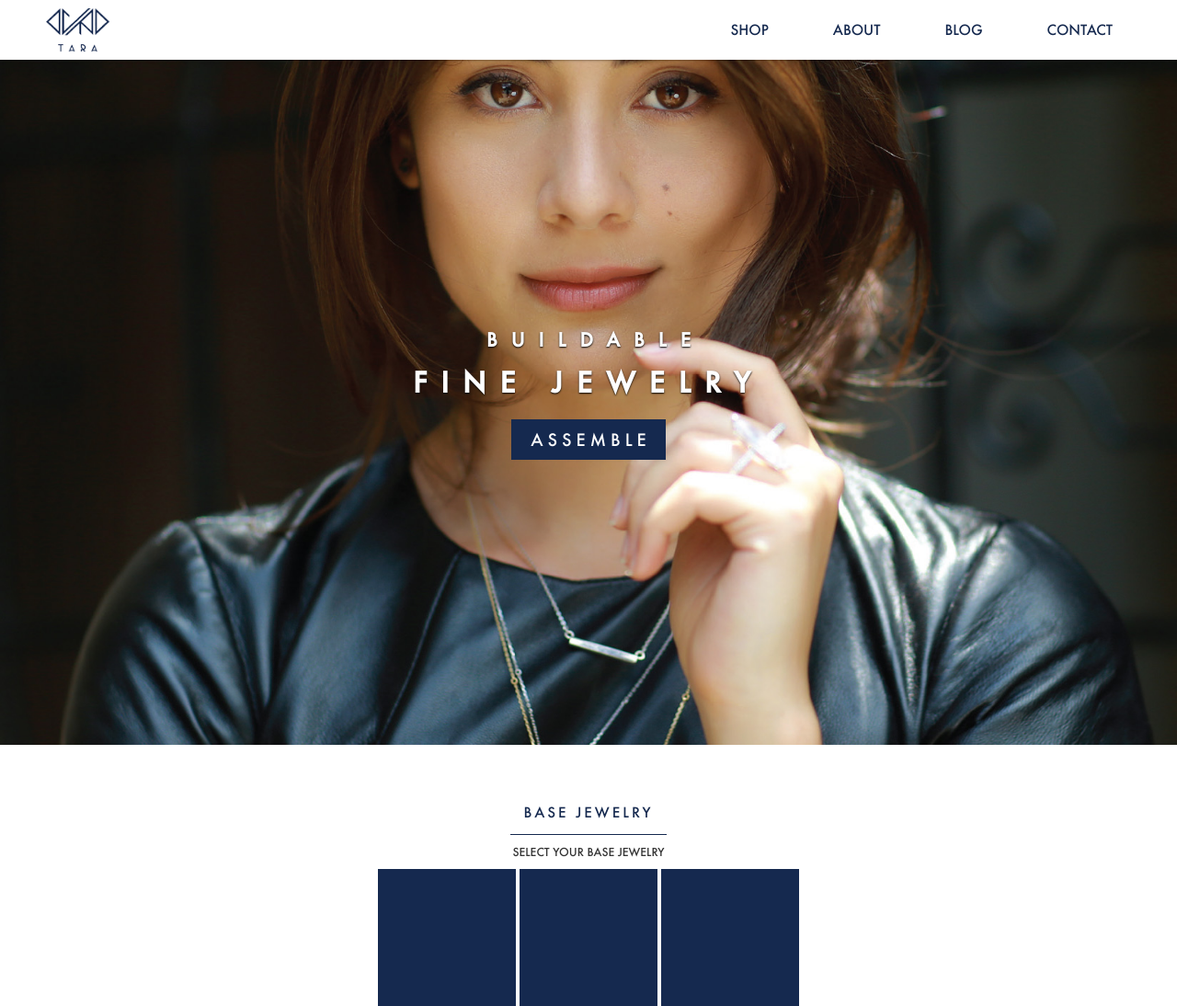
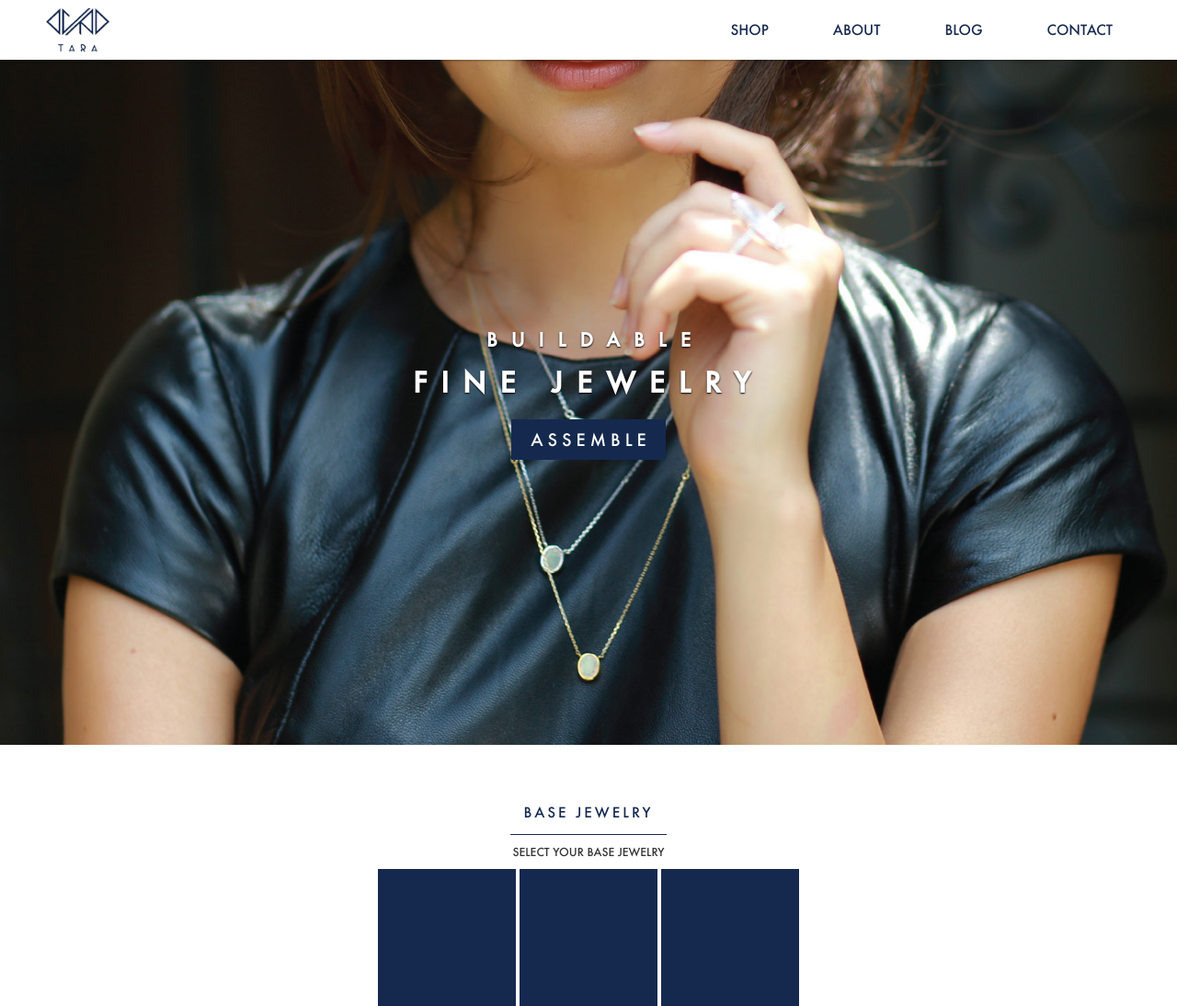
Before and after one commit to daveil/tara, a PHP site: page / in a window 1280 px wide. Shown: the top 1094 px of the page at 92% size. Run offline with PHP 8.4, Linux system fonts and the light colour scheme.

Commit message:
Adjust parallax bg position

```diff
--- a/css/tara.css
+++ b/css/tara.css
@@ -432,7 +432,7 @@ canvas{
 
     /* Create the parallax scrolling effect */
     background-attachment: fixed;
-    background-position: center;
+    background-position: bottom center;
     background-repeat: no-repeat;
     background-size: cover;
 }
```
